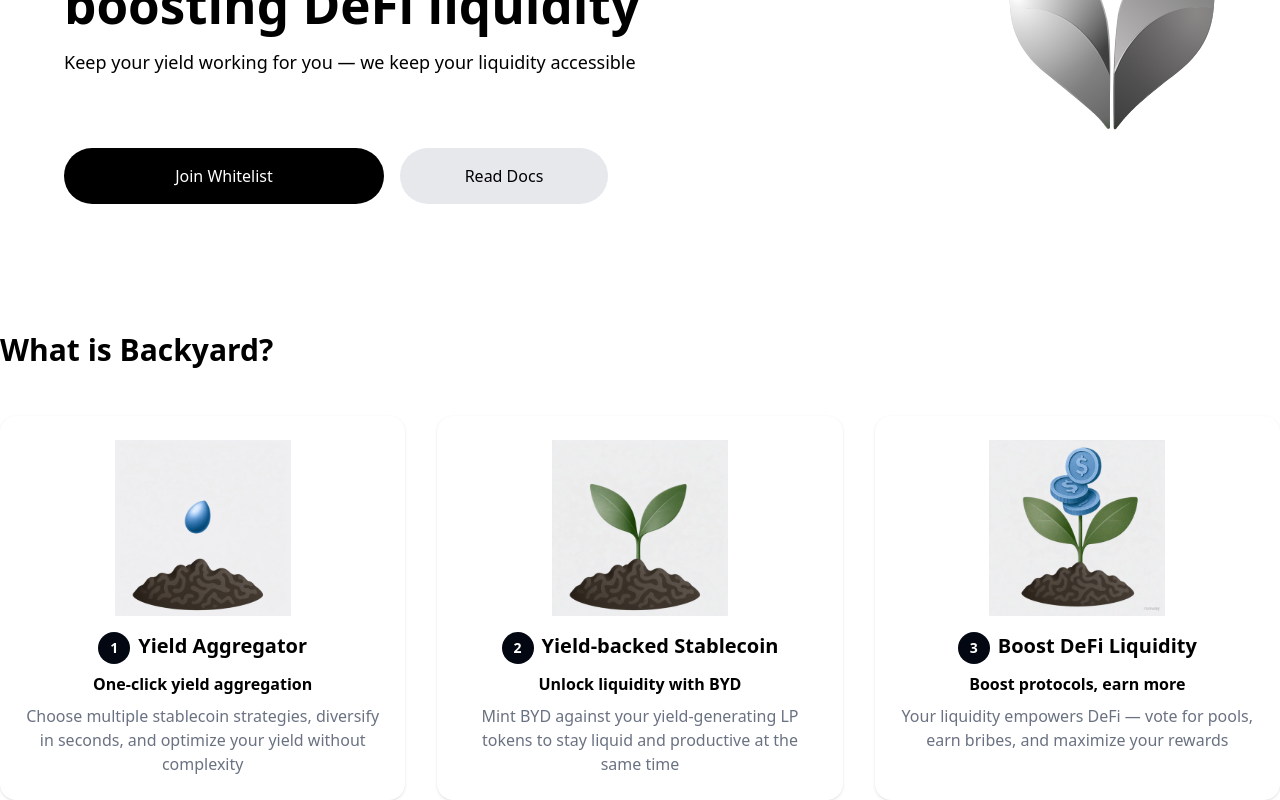
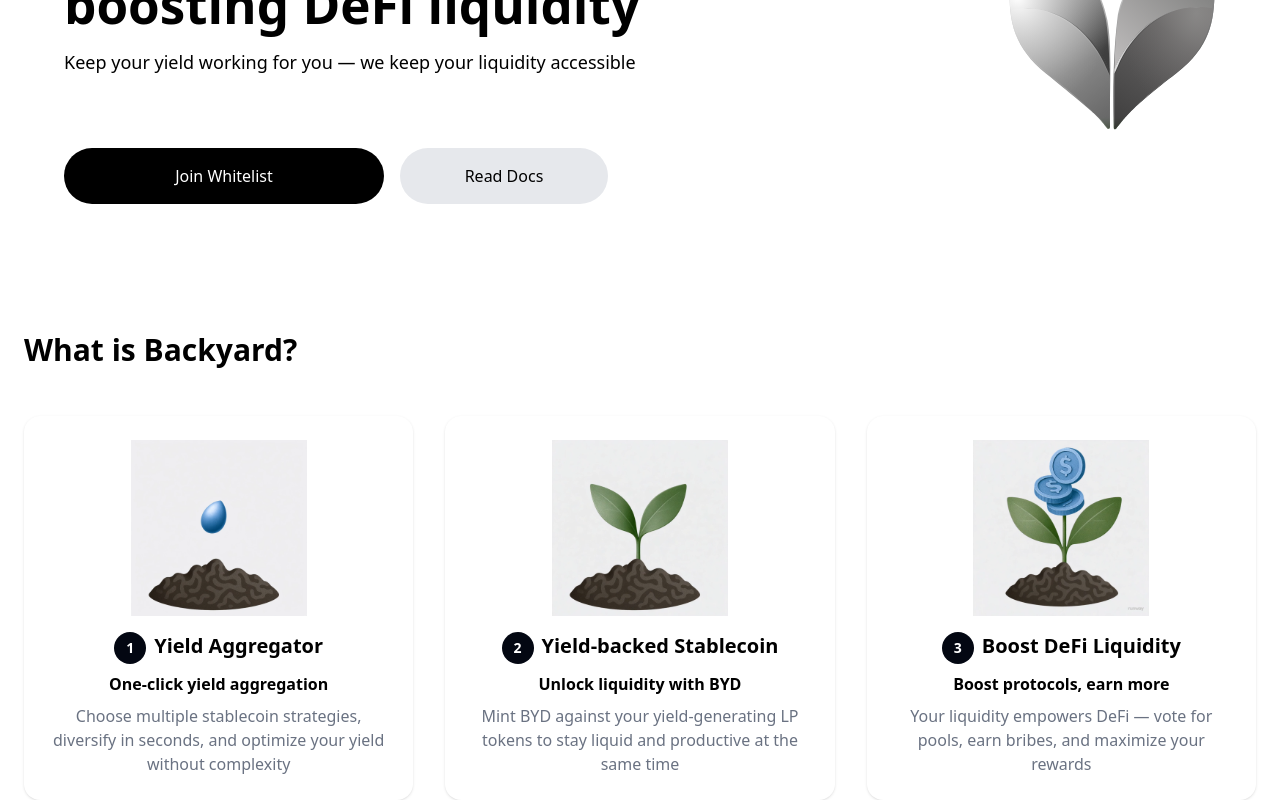
Before and after one commit to Dashiel333/React-Tailwind, a React (Vite) app: page / in a window 1280 px wide. Shown: the part 341-1141 px from the top of the page. Built offline with nearby package versions, Linux system fonts and the light colour scheme.

Commit message:
Backyard.jsx

```diff
--- a/src/components/Backyard.jsx
+++ b/src/components/Backyard.jsx
@@ -27,8 +27,9 @@ export default function Backyard() {
   ];
 
   return (
-    <section className="container mx-auto mt-24">
-      <div className="flex justify-start mb-12 w-full px-6 md:px-0">
+    // Добавляем горизонтальные паддинги прямо на секцию
+    <section className="container mx-auto px-6 mt-4 md:mt-24">
+      <div className="flex w-full mt-0 mb-6 md:mb-12 justify-center md:justify-start">
         <h2 className="text-3xl font-bold">What is Backyard?</h2>
       </div>
 
```
